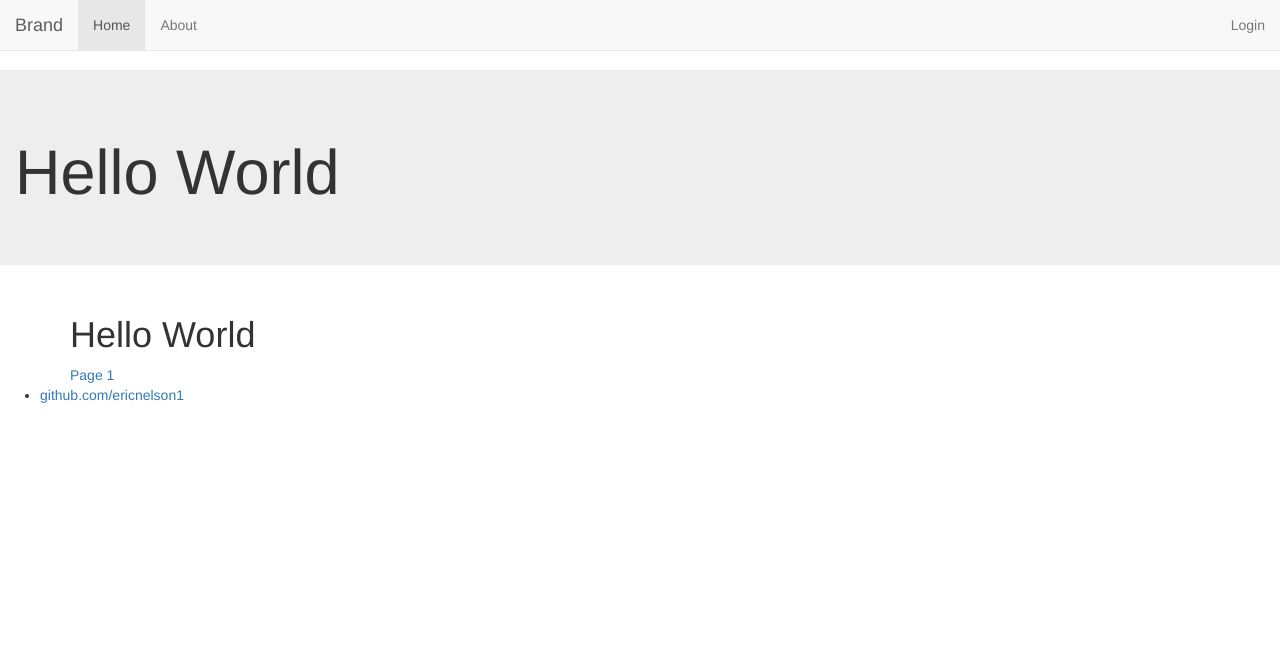
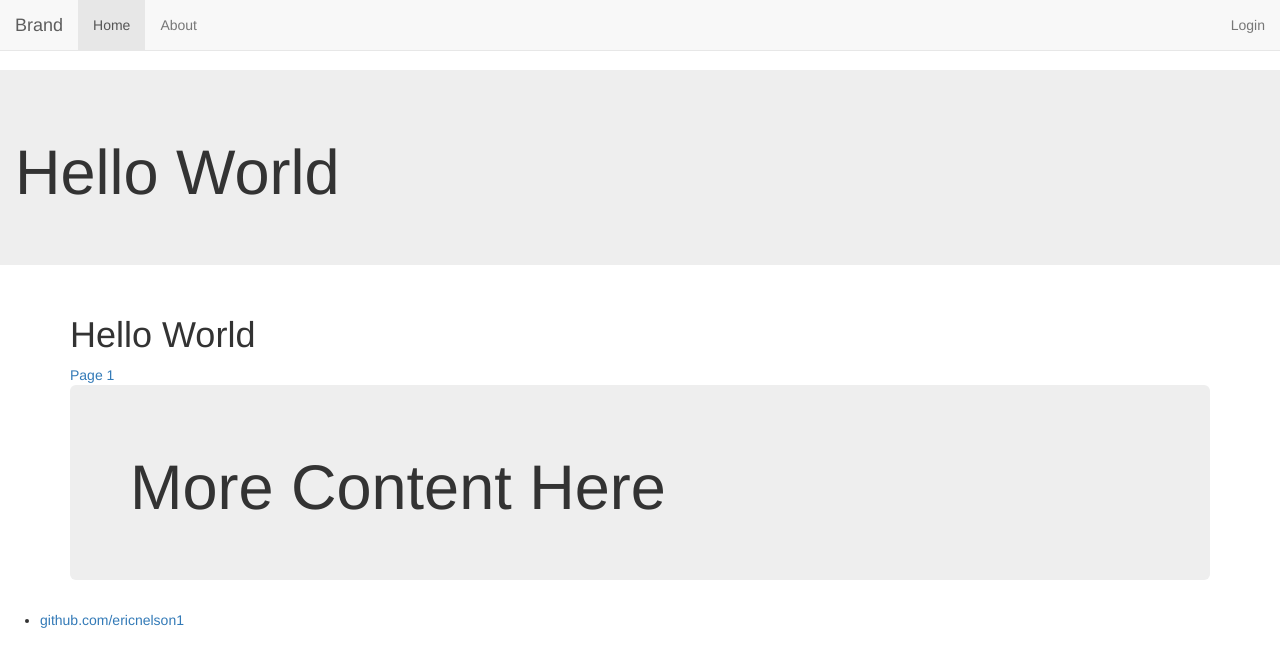
Before and after one commit to ericnelson1/ericnelson1.github.io, a Jekyll site: the page built from index.html, in a window 1280 px wide. Shown: the top 667 px of the page. Built offline with Jekyll 4.4.1, drawn with Linux system fonts in a browser that asks for light colours.

Commit message:
Update index.html

```diff
--- a/index.html
+++ b/index.html
@@ -4,3 +4,6 @@ title: Eric Nelson
 ---
 <h1>Hello World</h1>
 <a href="page1.html">Page 1</a>
+<div class="jumbotron">
+  <h1>More Content Here</h1>
+</div>
```
